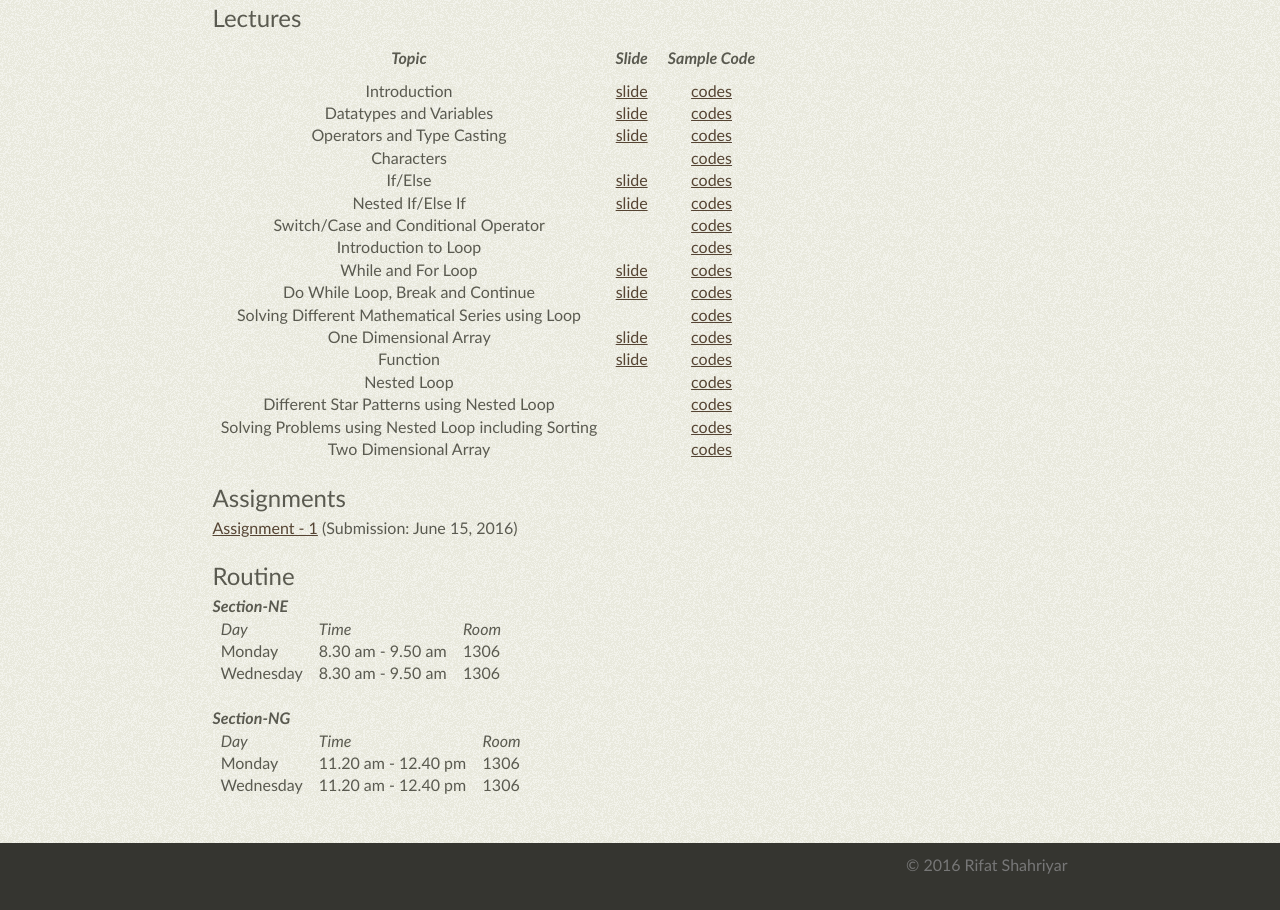
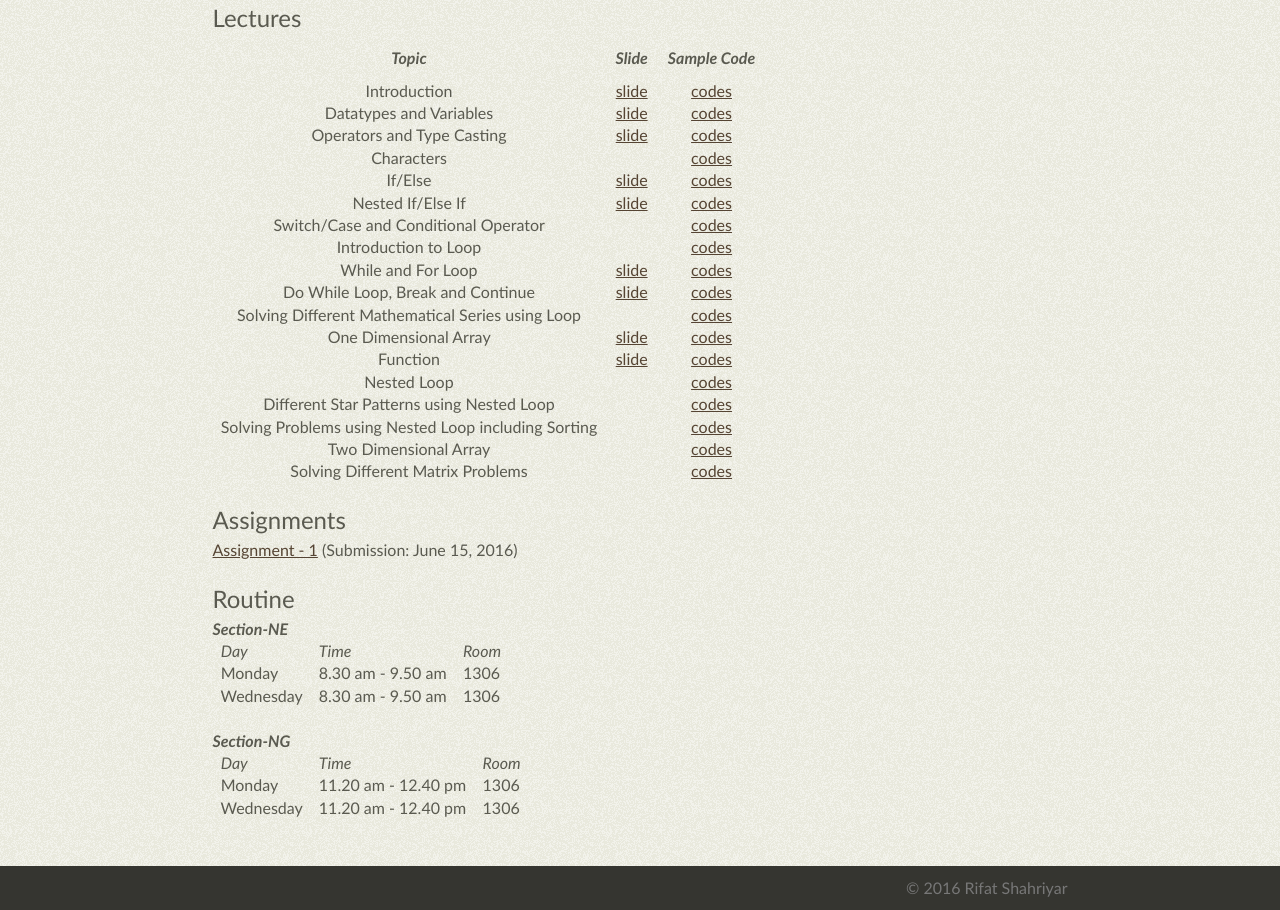
Before and after one commit to rifatshahriyar/rifatshahriyar.github.io, a plain HTML site: page CSI121.html in a window 1280 px wide. Shown: the part 776-1686 px from the top of the page. Before the commit the page ends 1663 px from the top, so only its background shows below. Drawn offline with Linux system fonts and the light colour scheme.

Commit message:
CSI121 Lecture 18

```diff
--- a/CSI121.html
+++ b/CSI121.html
@@ -196,6 +196,11 @@ The C Programming Language (2nd Edition) - Brian W. Kernighan and Dennis M. Ritc
 <td align="center"></td>
 <td align="center"><a href="files/CSI121/Lecture17_codes.zip" target="_blank">codes</a></td>
 </tr>
+<tr>
+<td align="center">&nbsp;&nbsp;Solving Different Matrix Problems&nbsp;&nbsp;</td>
+<td align="center"></td>
+<td align="center"><a href="files/CSI121/Lecture18_codes.zip" target="_blank">codes</a></td>
+</tr>
 </tbody>
 </table>
 <br/>
```
Also changed, not shown: 2 other files.
